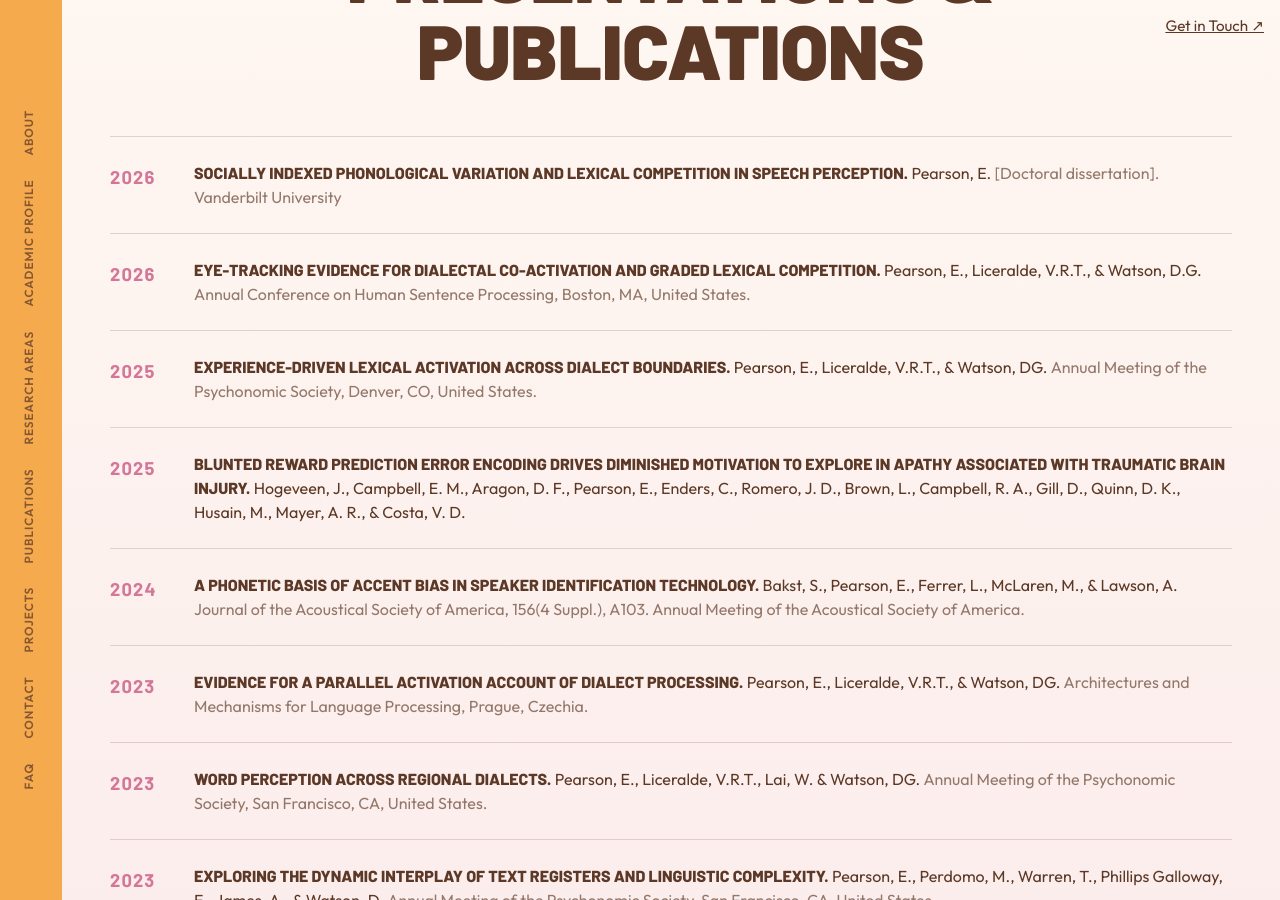
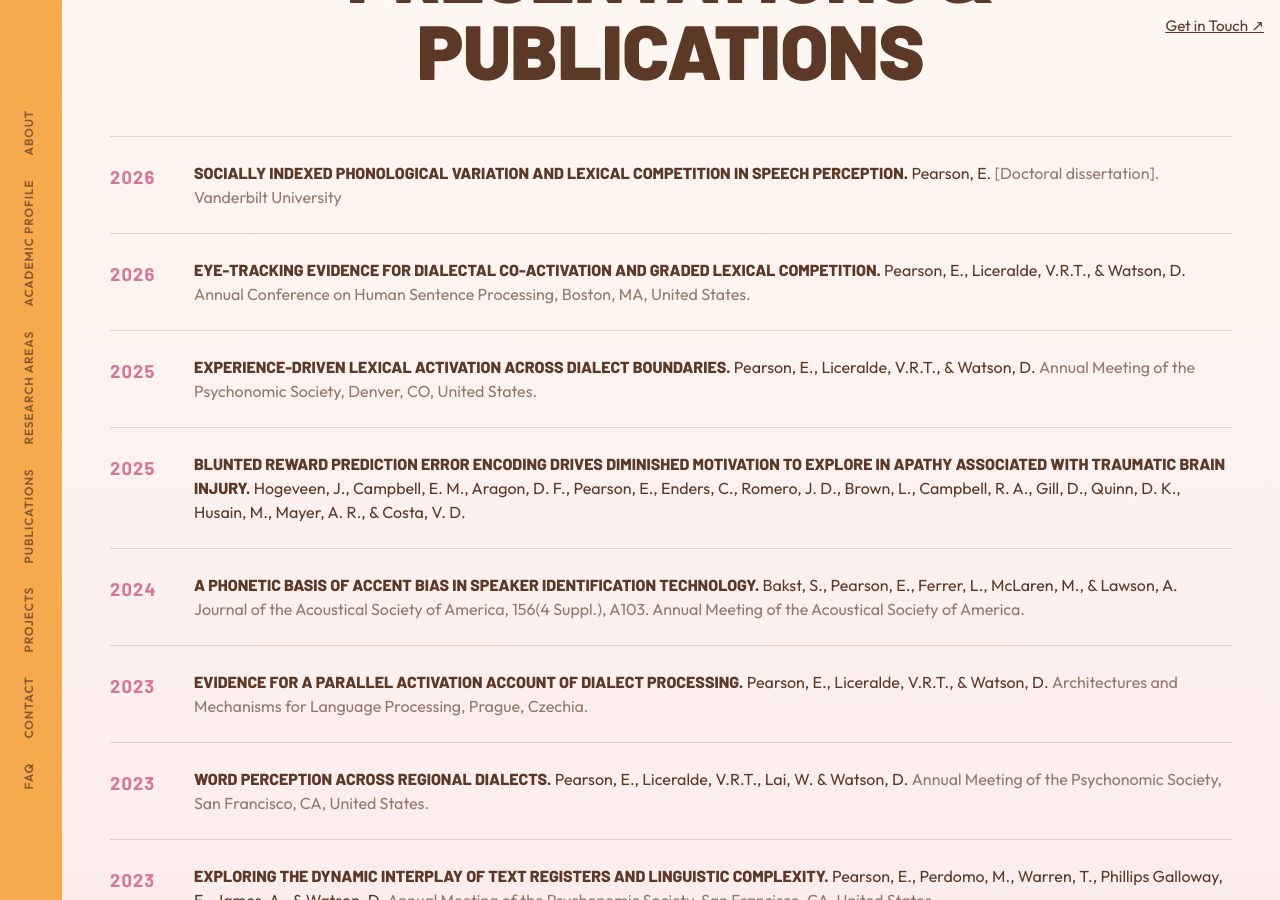
Before and after one commit to ebonypearson/ebonypearson.github.io, a Jekyll site: the page built from index.html, in a window 1280 px wide and 900 px high, scrolled down 3046 px. Built offline with Jekyll 4.4.1, drawn with Linux system fonts in a browser that asks for light colours.

```diff
--- a/_data/content/research.yml
+++ b/_data/content/research.yml
@@ -15,7 +15,7 @@ items:
   - published: true
     year: "2026"
     title: "Eye-tracking evidence for dialectal co-activation and graded lexical competition."
-    authors: "Pearson, E., Liceralde, V.R.T., & Watson, D.G."
+    authors: "Pearson, E., Liceralde, V.R.T., & Watson, D."
     organization: "Annual Conference on Human Sentence Processing, Boston, MA, United States."
     link: ""
     location: ""
@@ -24,7 +24,7 @@ items:
   - published: true
     year: "2025"
     title: "Experience-driven lexical activation across dialect boundaries."
-    authors: "Pearson, E., Liceralde, V.R.T., & Watson, DG. "
+    authors: "Pearson, E., Liceralde, V.R.T., & Watson, D."
     organization: "Annual Meeting of the Psychonomic Society, Denver, CO, United States."
 
 
@@ -45,13 +45,13 @@ items:
   - published: true
     year: "2023"
     title: "Evidence for a parallel activation account of dialect processing."
-    authors: " Pearson, E., Liceralde, V.R.T., & Watson, DG."
+    authors: " Pearson, E., Liceralde, V.R.T., & Watson, D."
     organization: "Architectures and Mechanisms for Language Processing, Prague, Czechia."
 
   - published: true
     year: "2023"
     title: "Word perception across regional dialects."
-    authors: " Pearson, E., Liceralde, V.R.T., Lai, W. & Watson, DG."
+    authors: " Pearson, E., Liceralde, V.R.T., Lai, W. & Watson, D."
     organization: "Annual Meeting of the Psychonomic Society, San Francisco, CA, United States."
 
 
```
